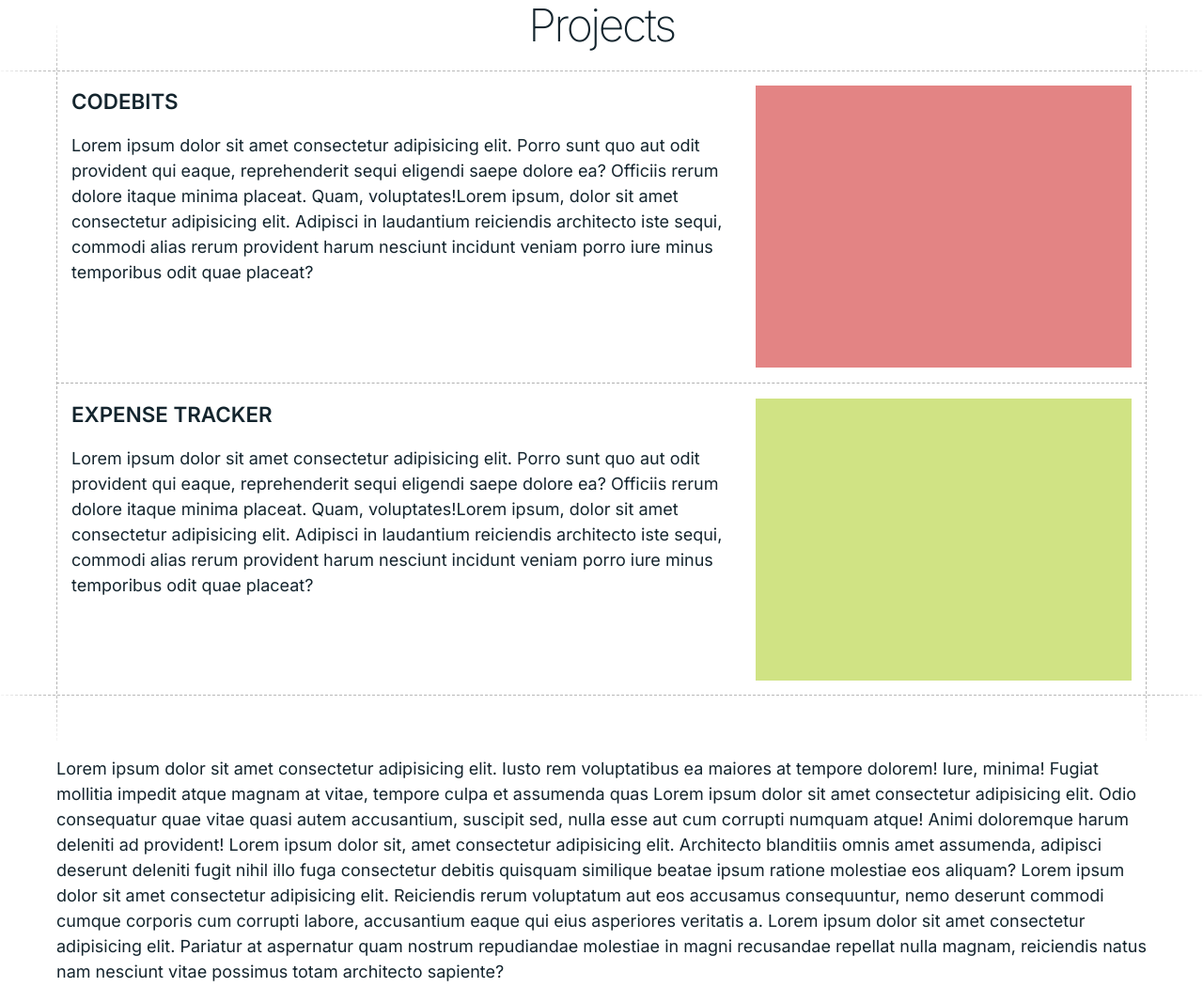
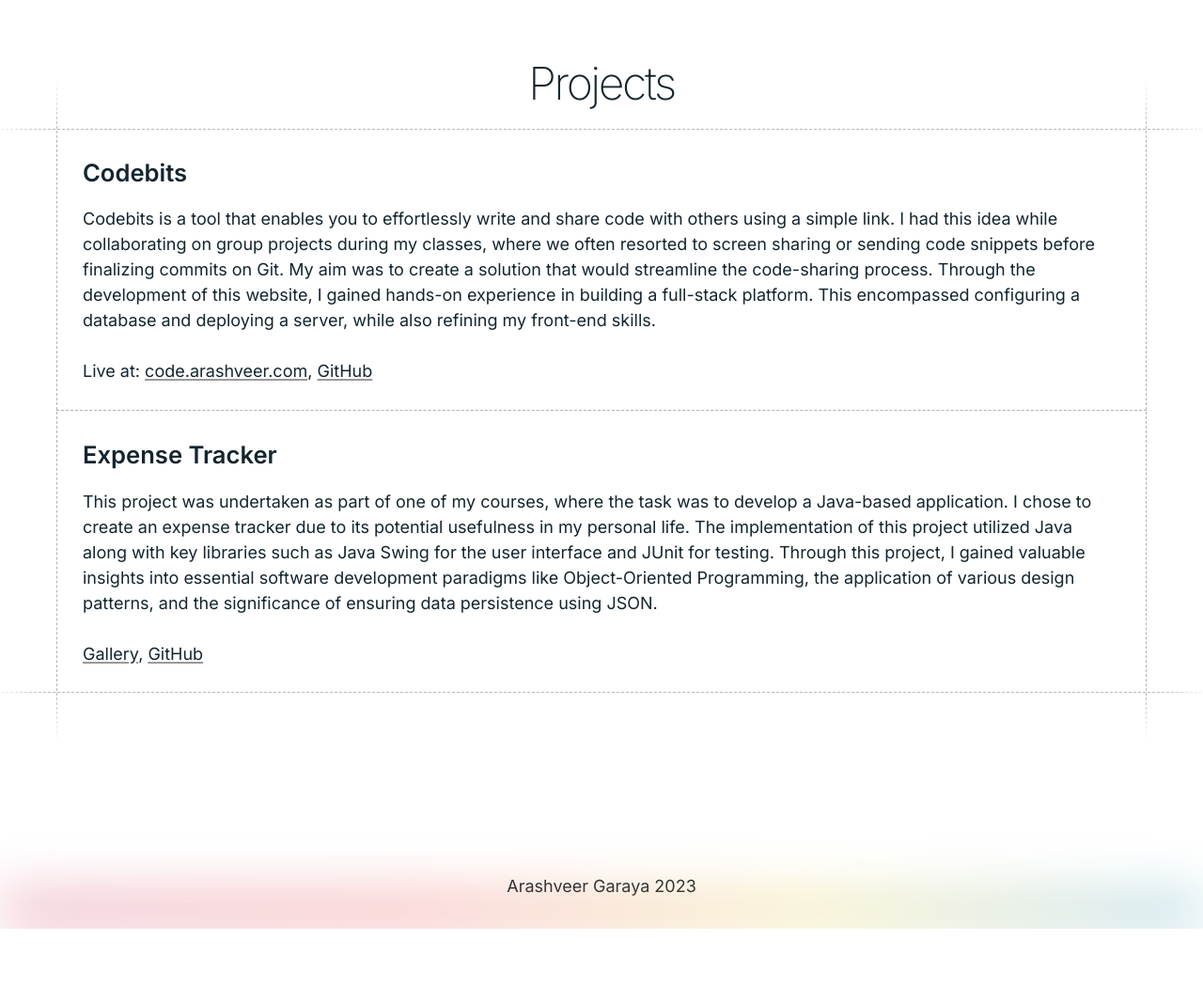
Before and after one commit to arashveer/arashveer.com, a website: page index.html in a window 1280 px wide. Shown: the part 807-1857 px from the top of the page at 94% size. After the commit the page ends 1795 px from the top, so only its background shows below. Drawn offline with Linux system fonts and the light colour scheme.

Commit message:
added info

```diff
--- a/index.html
+++ b/index.html
@@ -41,12 +41,16 @@
             <div class="py-20">
                 <div class="py-12">
                 <p
-                    class="boldname font-bold font-sans text-6xl leading-tight"
+                    class="boldname font-bold text-6xl leading-tight"
                 >
                     Hello! I'm Arashveer. </br> I am a student and </br>an aspiring
                     software </br>developer.
                 </p>
                 </div>
+                <p class="w-2/3 leading-8">
+                    I am Arashveer Garaya, currently studying Computer Science at University of British Columbia. I enjoy working on new ideas while actively incorporating new concepts to develop better solutions for problems. I take pleasure in working as a part of a team, and my teammates would describe me as driven, enthusiastic, and someone to goes out of their way to understand a problem thoroughly and find a relevant solution. Currently, I am seeking opportunities where I can put my skills to develop valuable technologies that will benefit companies and their end-users.
+                </p>
+                <div class="py-4"></div>
                 <div class="flex items-center gap-2">
                     <p class="text-zinc-600">Interested?</p>
                     <button
@@ -55,17 +59,6 @@
                         Contact me
                     </button>
                 </div>
-                <div class="py-4"></div>
-                <p class="w-2/3">
-                    Lorem ipsum dolor sit, amet consectetur adipisicing elit.
-                    Esse assumenda mollitia unde aliquid cumque harum laboriosam
-                    eius quae culpa eligendi ratione soluta praesentium, nemo
-                    reprehenderit incidunt commodi sed. Amet, quisquam. Lorem
-                    ipsum dolor, sit amet consectetur adipisicing elit. Sint,
-                    maiores incidunt officiis itaque saepe pariatur quas et enim
-                    magnam distinctio? Repellendus iste quae cum laboriosam
-                    eaque ab velit consequatur sit.
-                </p>
             </div>
             <!-- hero section ends -->
 
@@ -74,75 +67,35 @@
             <div class="projects">
                 <div>
                     <i></i>
-                    <div class="flex gap-6 relative">
-                        <div>
-                            <div class="project-title pb-4">CODEBITS</div>
+                    <div class="relative p-3">
+                            <div class="project-title pb-4">Codebits</div>
                             <p>
-                                Lorem ipsum dolor sit amet consectetur
-                                adipisicing elit. Porro sunt quo aut odit
-                                provident qui eaque, reprehenderit sequi
-                                eligendi saepe dolore ea? Officiis rerum dolore
-                                itaque minima placeat. Quam, voluptates!Lorem
-                                ipsum, dolor sit amet consectetur adipisicing
-                                elit. Adipisci in laudantium reiciendis
-                                architecto iste sequi, commodi alias rerum
-                                provident harum nesciunt incidunt veniam porro
-                                iure minus temporibus odit quae placeat?
+                                Codebits is a tool that enables you to effortlessly write and share code with others using a simple link. I had this idea while collaborating on group projects during my classes, where we often resorted to screen sharing or sending code snippets before finalizing commits on Git. My aim was to create a solution that would streamline the code-sharing process. Through the development of this website, I gained hands-on experience in building a full-stack platform. This encompassed configuring a database and deploying a server, while also refining my front-end skills.
                             </p>
-                        </div>
-                        <div
-                            id="placeholder-img"
-                            class="flex-shrink-0 placeholder-img"
-                            onclick="enlargePicture()"
-                        ></div>
+                            </br>
+                            <p>
+                                Live at: <a href="https://code.arashveer.com" target="_blank" class="link-underline">code.arashveer.com</a>,
+                                <a href="https://github.com/arashveer/codebits" target="_blank" class="link-underline">GitHub</a>
+                            </p>
                     </div>
                 </div>
                 <div>
                     <i></i>
-                    <div class="flex gap-6 relative">
-                        <div>
+                    <div class="relative p-3">
                             <div class="project-title pb-4">
-                                EXPENSE TRACKER
+                                Expense Tracker
                             </div>
                             <p>
-                                Lorem ipsum dolor sit amet consectetur
-                                adipisicing elit. Porro sunt quo aut odit
-                                provident qui eaque, reprehenderit sequi
-                                eligendi saepe dolore ea? Officiis rerum dolore
-                                itaque minima placeat. Quam, voluptates!Lorem
-                                ipsum, dolor sit amet consectetur adipisicing
-                                elit. Adipisci in laudantium reiciendis
-                                architecto iste sequi, commodi alias rerum
-                                provident harum nesciunt incidunt veniam porro
-                                iure minus temporibus odit quae placeat?
+                                This project was undertaken as part of one of my courses, where the task was to develop a Java-based application. I chose to create an expense tracker due to its potential usefulness in my personal life. The implementation of this project utilized Java along with key libraries such as Java Swing for the user interface and JUnit for testing. Through this project, I gained valuable insights into essential software development paradigms like Object-Oriented Programming, the application of various design patterns, and the significance of ensuring data persistence using JSON.
                             </p>
-                        </div>
-                        <div class="flex-shrink-0 placeholder-img2"></div>
+                            </br>
+                            <p>
+                            <a href="/public/pages/expensetracker.html" target="_blank" class="link-underline">Gallery</a>,
+                            <a href="https://github.com/arashveer/swing-expense-tracker" target="_blank" class="link-underline">GitHub</a>
+                            </p>
                     </div>
                 </div>
             </div>
-            <div class="py-8"></div>
-            <p>
-                Lorem ipsum dolor sit amet consectetur adipisicing elit. Iusto
-                rem voluptatibus ea maiores at tempore dolorem! Iure, minima!
-                Fugiat mollitia impedit atque magnam at vitae, tempore culpa et
-                assumenda quas Lorem ipsum dolor sit amet consectetur
-                adipisicing elit. Odio consequatur quae vitae quasi autem
-                accusantium, suscipit sed, nulla esse aut cum corrupti numquam
-                atque! Animi doloremque harum deleniti ad provident! Lorem ipsum
-                dolor sit, amet consectetur adipisicing elit. Architecto
-                blanditiis omnis amet assumenda, adipisci deserunt deleniti
-                fugit nihil illo fuga consectetur debitis quisquam similique
-                beatae ipsum ratione molestiae eos aliquam? Lorem ipsum dolor
-                sit amet consectetur adipisicing elit. Reiciendis rerum
-                voluptatum aut eos accusamus consequuntur, nemo deserunt commodi
-                cumque corporis cum corrupti labore, accusantium eaque qui eius
-                asperiores veritatis a. Lorem ipsum dolor sit amet consectetur
-                adipisicing elit. Pariatur at aspernatur quam nostrum
-                repudiandae molestiae in magni recusandae repellat nulla magnam,
-                reiciendis natus nam nesciunt vitae possimus totam architecto
-                sapiente?
-            </p>
             <div class="py-20"></div>
             <!-- projects section ends -->
         </main>
--- a/public/css/styles.css
+++ b/public/css/styles.css
@@ -1,6 +1,6 @@
 :root {
     --rainbow: linear-gradient(to right, #d25778, #ec585c, #e7d155, #56a8c6);
-    --color: #6473ff;
+    --color: #5663d8;
 }
 
 body {
@@ -14,6 +14,19 @@ body {
     background: #7ef7e0;
     -webkit-text-fill-color: #000;
     -moz-text-fill-color: #000;
+}
+
+.link-underline {
+    text-decoration: underline;
+    text-underline-offset: 2.4px;
+    text-decoration-thickness: 1.5px;
+    text-decoration-color: #999999;
+}
+
+.link-underline:hover {
+    transition: all 250ms ease;
+    text-decoration-color: var(--color);
+    text-underline-offset: 5px;
 }
 
 .logo-letter {
@@ -47,21 +60,19 @@ body {
     border: 2px solid var(--color);
     padding: 0.5rem 1rem;
     border-radius: 3px;
+    font-size: 16px;
 }
 
 .contact-me:hover {
     background-color: #d7dbff;
-}
-
-.contact-me:hover {
     transition: box-shadow 0.15s, top 0.1s, left 0.1s, transform 0.1s,
         outline-color 0.1s;
     box-shadow: none;
-    transform: rotateX(0) rotateY(0) rotateZ(0);
+    /* transform: rotateX(90) rotateY(90) rotateZ(90); */
 }
 
 .project-title {
-    font-size: 1.4rem;
+    font-size: 1.6rem;
     font-weight: 600;
 }
 
```
Also changed, not shown: public/pages/expensetracker.html (added, +11 -0 lines), public/css/output.css.
